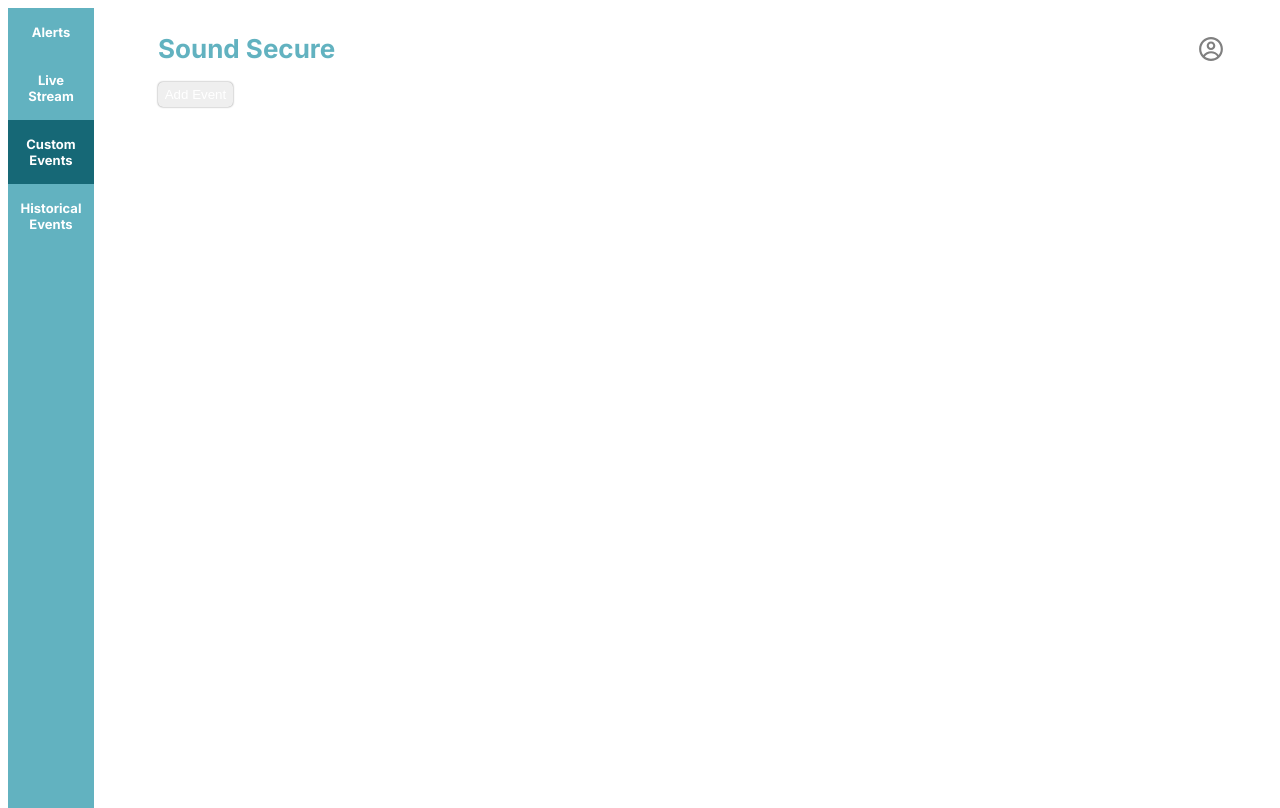
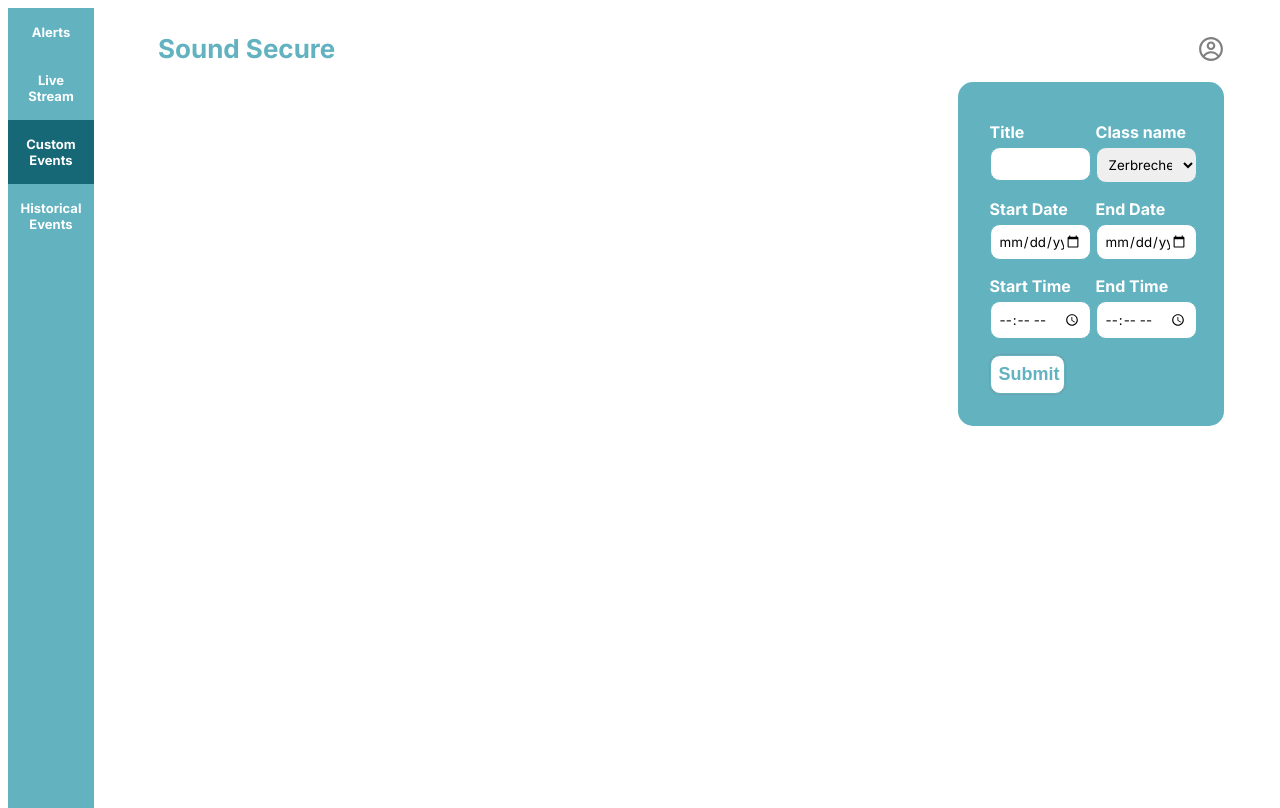
Before and after one commit to AMAY27/thesis_frontend, a React (Vite) app in the folder frontend/: page /customevents in a window 1280 px wide. Both pictures are taken after a click on the item "Custom Events". Built offline with nearby package versions, Linux system fonts and the light colour scheme; no server answers.

Commit message:
Custom tracker structure setup

```diff
--- a/frontend/src/components/Forms/GlobalForm.tsx
+++ b/frontend/src/components/Forms/GlobalForm.tsx
@@ -1,4 +1,5 @@
 import React from 'react'
+import './GlobalForm.css'
 
 export interface BaseEventProps {
     user_id: string;
@@ -13,12 +14,12 @@ export interface BaseEventProps {
 
 interface BaseEventFormProps {
     onSubmit: (data: BaseEventProps) => void;
-    handleCancelClicked: () => void;
+    // handleCancelClicked: () => void;
     initialValues?: Partial<BaseEventProps>;
     children?: React.ReactNode;
 }
 
-const GlobalForm: React.FC<BaseEventFormProps> = ({onSubmit, initialValues, children, handleCancelClicked}) => {
+const GlobalForm: React.FC<BaseEventFormProps> = ({onSubmit, initialValues, children}) => {
 
     const [isLoading, setIsLoading] = React.useState<boolean>(false);
     const [formData, setFormData] = React.useState<BaseEventProps>({
@@ -105,9 +106,9 @@ const GlobalForm: React.FC<BaseEventFormProps> = ({onSubmit, initialValues, chil
                 <button type='submit' disabled={isLoading}>
                     Submit
                 </button>
-                <button onClick={handleCancelClicked} disabled={isLoading}>
+                {/* <button onClick={handleCancelClicked} disabled={isLoading}>
                     Cancel
-                </button>
+                </button> */}
             </div>
         </form>
     </div>
--- a/frontend/src/pages/Alert-management/AlertManagement.css
+++ b/frontend/src/pages/Alert-management/AlertManagement.css
@@ -27,14 +27,13 @@
         bottom: 1rem;
         right: 1rem;
         background: #62B2C0;
-        border-radius: 100%;
+        border-radius: 9999px;
         z-index: 0.2;
         /* border-radius: 10px; */
         color: white;
         font-size: 2rem;
         font-weight: bolder;
-        padding-inline: 1rem;
-        padding-block: 0.5rem;
+        padding: 5px;
     }
 
     .alert-btn-disabled{
--- a/frontend/src/pages/Alert-management/AlertManagement.tsx
+++ b/frontend/src/pages/Alert-management/AlertManagement.tsx
@@ -94,7 +94,7 @@ const AlertManagement = () => {
   return (
     <div className={`alert-manager`}>
       {mobileAlertClicked ?
-        <GlobalForm onSubmit={handleSubmit} handleCancelClicked={handleAddAlertClicked}>
+        <GlobalForm onSubmit={handleSubmit}>
           <div className='input-div'>
               <label htmlFor="alert_type">Alert Type</label>
               <select name="alert_type" onChange={handleChange} value={alertType} required>
@@ -136,7 +136,7 @@ const AlertManagement = () => {
         </div>
         {addAlertClicked &&
           // <AlertCreationForm handleCloseAlertCLicked={handleAddAlertClicked} refetchAlerts={fetchAlerts}/>
-          <GlobalForm onSubmit={handleSubmit} handleCancelClicked={handleAddAlertClicked}>
+          <GlobalForm onSubmit={handleSubmit}>
             <div className='input-div'>
                 <label htmlFor="alert_type">Alert Type</label>
                 <select name="alert_type" onChange={handleChange} value={alertType} required>
--- /dev/null
+++ b/frontend/src/pages/Event-Tracking/CustomEvents.css
@@ -0,0 +1,17 @@
+.custom-events{
+    width: 100%;
+    display: flex;
+    flex-direction: row;
+    gap: 4rem;
+}
+
+.custom-events-left-container{
+    /* background: gray; */
+    width: 75%;
+    flex-grow: 1;
+}
+
+.custom-events-right-container{
+    /* background: yellow; */
+    width: 25%;
+}
--- a/frontend/src/pages/Event-Tracking/CustomEvents.tsx
+++ b/frontend/src/pages/Event-Tracking/CustomEvents.tsx
@@ -1,31 +1,43 @@
-import React from 'react'
+import React, { useEffect } from 'react'
 import hoc from "../../hoc/hoc"
 import { useNavContext } from "../../global-context/NavContext";
 import GlobalForm from "../../components/Forms/GlobalForm";
 import { BaseEventProps } from "../../components/Forms/GlobalForm";
+import './CustomEvents.css'
 
 const CustomEvents = () => {
     const { clickedNavItem } = useNavContext();
-    const [addAlertClicked, setAddAlertClicked] = React.useState<Boolean>(false);
+    const [mobileAlertClicked, setMobileAlertClicked] = React.useState<Boolean>(false);
+    const [isMobile, setIsMobile] = React.useState<Boolean>(false);
+
+    useEffect(() => {
+      const handleResize = () => {
+        setIsMobile(window.innerWidth <= 1000);
+        setMobileAlertClicked(window.innerWidth <= 1000 ? mobileAlertClicked : false);
+      };
+      handleResize();
+      window.addEventListener('resize', handleResize);
+      return () => {
+        window.removeEventListener('resize', handleResize);
+      }
+    },[]);
 
     const handleSubmit = (data: BaseEventProps) => {
       console.log(data);
     }
-    const handleCancelClicked = () => {
-      setAddAlertClicked(false);
-    }
 
-    const handleAddEventClicked = () => {
-      setAddAlertClicked(true);
-    }
 
     if (clickedNavItem !== "customevents") {
         return null;
     }
   return (
-    <div>
-      <button className='' onClick={handleAddEventClicked}>Add Event</button>
-      {addAlertClicked && <GlobalForm onSubmit={handleSubmit} handleCancelClicked={handleCancelClicked}/>}
+    <div className='custom-events'>
+      <div className='custom-events-left-container'>
+
+      </div>
+      <div className='custom-events-right-container'>
+        <GlobalForm onSubmit={handleSubmit}/>
+      </div>
     </div>
 
   )
```
